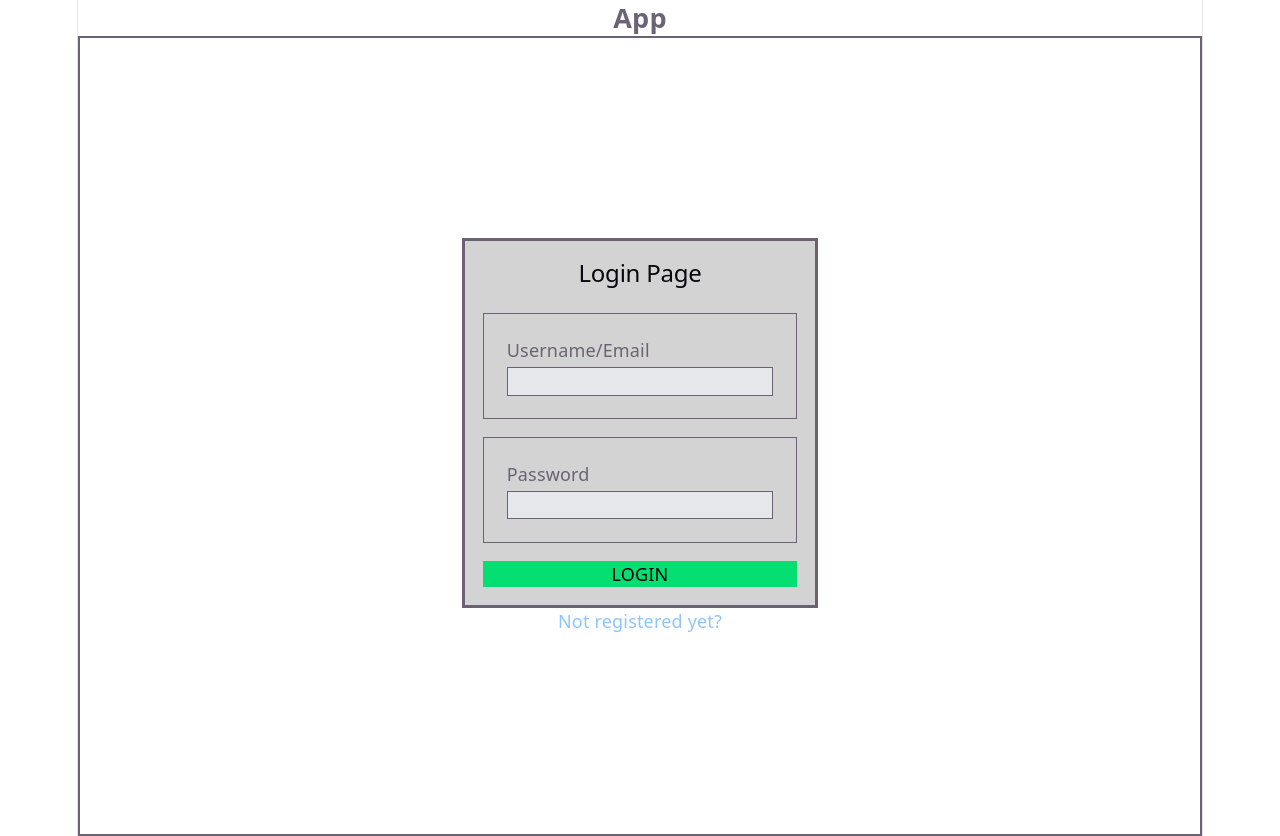
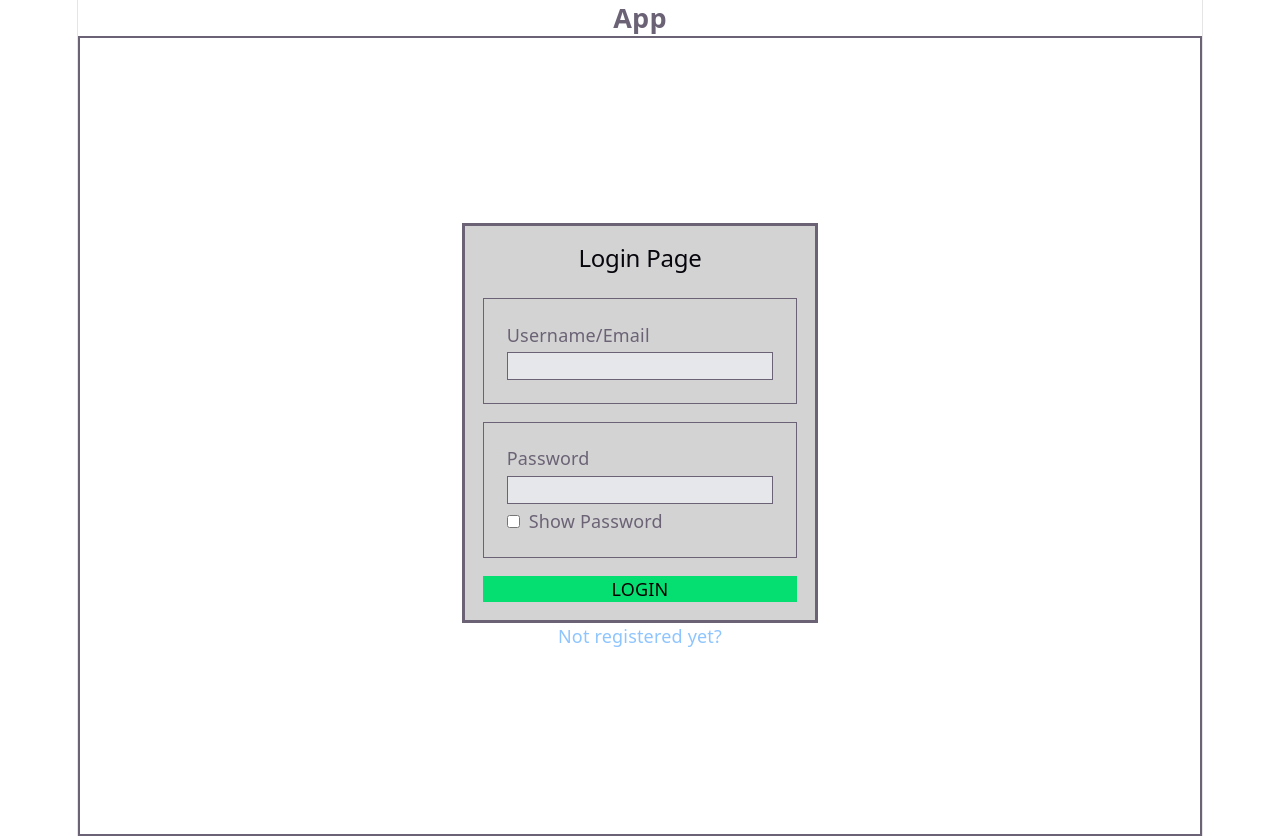
Before and after one commit to SujitBhatta21/Cocoa-Disease-Inspection, a React (Vite) app in the folder client/: page / in a window 1280 px wide. Built offline with nearby package versions, Linux system fonts and the light colour scheme; no server answers.

Commit message:
Show Password checkbox in password inputfield.

```diff
--- a/client/src/components/login.tsx
+++ b/client/src/components/login.tsx
@@ -1,3 +1,5 @@
+import { useState } from "react";
+
 interface LoginProps {
   handleSubmitLogin: (e: React.FormEvent<HTMLFormElement>) => Promise<void>;
   handleNotRegistered: (
@@ -6,6 +8,11 @@ interface LoginProps {
 }
 
 function Login({ handleSubmitLogin, handleNotRegistered }: LoginProps) {
+  const [isPasswordVisible, setIsPasswordVisible] = useState(false);
+  const handleShowPassword = () => {
+    setIsPasswordVisible(!isPasswordVisible);
+  };
+
   return (
     <div className="border-2 min-h-screen flex flex-col items-center justify-center">
       <form
@@ -27,9 +34,18 @@ function Login({ handleSubmitLogin, handleNotRegistered }: LoginProps) {
           <input
             required
             name="password"
-            type="password"
+            type={isPasswordVisible ? "text" : "password"}
             className="bg-gray-200 hover:bg-gray-300 border-1 pl-1"
           />
+          <div className="flex flex-row items-center gap-2 cursor-pointer">
+            <input
+              type="checkbox"
+              id="show-password"
+              onChange={handleShowPassword}
+              className="cursor-pointer"
+            />
+            <label className="cursor-pointer select-none">Show Password</label>
+          </div>
         </label>
 
         <button
--- a/client/src/components/signup.tsx
+++ b/client/src/components/signup.tsx
@@ -10,6 +10,10 @@ interface SignUpProps {
 function SignUp({ handleSubmitSignUp, handleNotRegistered }: SignUpProps) {
   const [selectedRole, setSelectedRole] = useState("user");
   const organisation_sample_value = "Dummy_org";
+  const [isPasswordVisible, setIsPasswordVisible] = useState(false);
+  const handleShowPassword = () => {
+    setIsPasswordVisible(!isPasswordVisible);
+  };
 
   return (
     <div className="border-2 min-h-screen flex flex-col items-center justify-center">
@@ -42,9 +46,18 @@ function SignUp({ handleSubmitSignUp, handleNotRegistered }: SignUpProps) {
           <input
             required
             name="password"
-            type="password"
+            type={isPasswordVisible ? "text" : "password"}
             className="bg-gray-200 hover:bg-gray-300 border-1 pl-1"
           />
+          <div className="flex flex-row items-center gap-2 cursor-pointer">
+            <input
+              type="checkbox"
+              id="show-password"
+              onChange={handleShowPassword}
+              className="cursor-pointer"
+            />
+            <label className="cursor-pointer select-none">Show Password</label>
+          </div>
         </label>
 
         <label className="">
--- a/client/src/page/upload.tsx
+++ b/client/src/page/upload.tsx
@@ -122,6 +122,7 @@ function UploadPage({ handleLogout, currentUser }: UploadPageProps) {
     await response.json();
     setOpenForm(false);
     setPreviewUrl(null);
+    alert("INSPECTION Data submitted and saved.");
   };
 
   const onFormClose = async () => {
```
